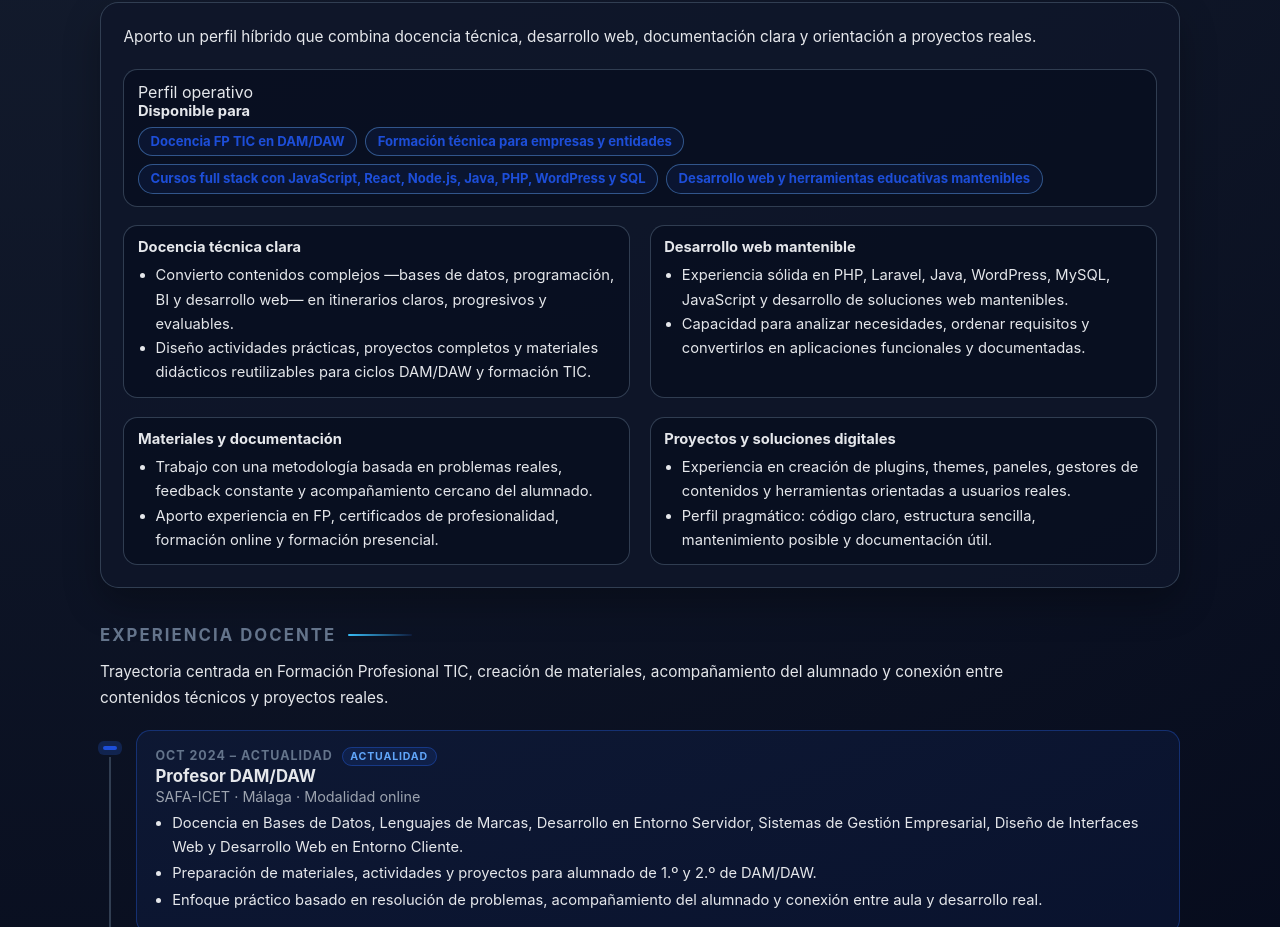
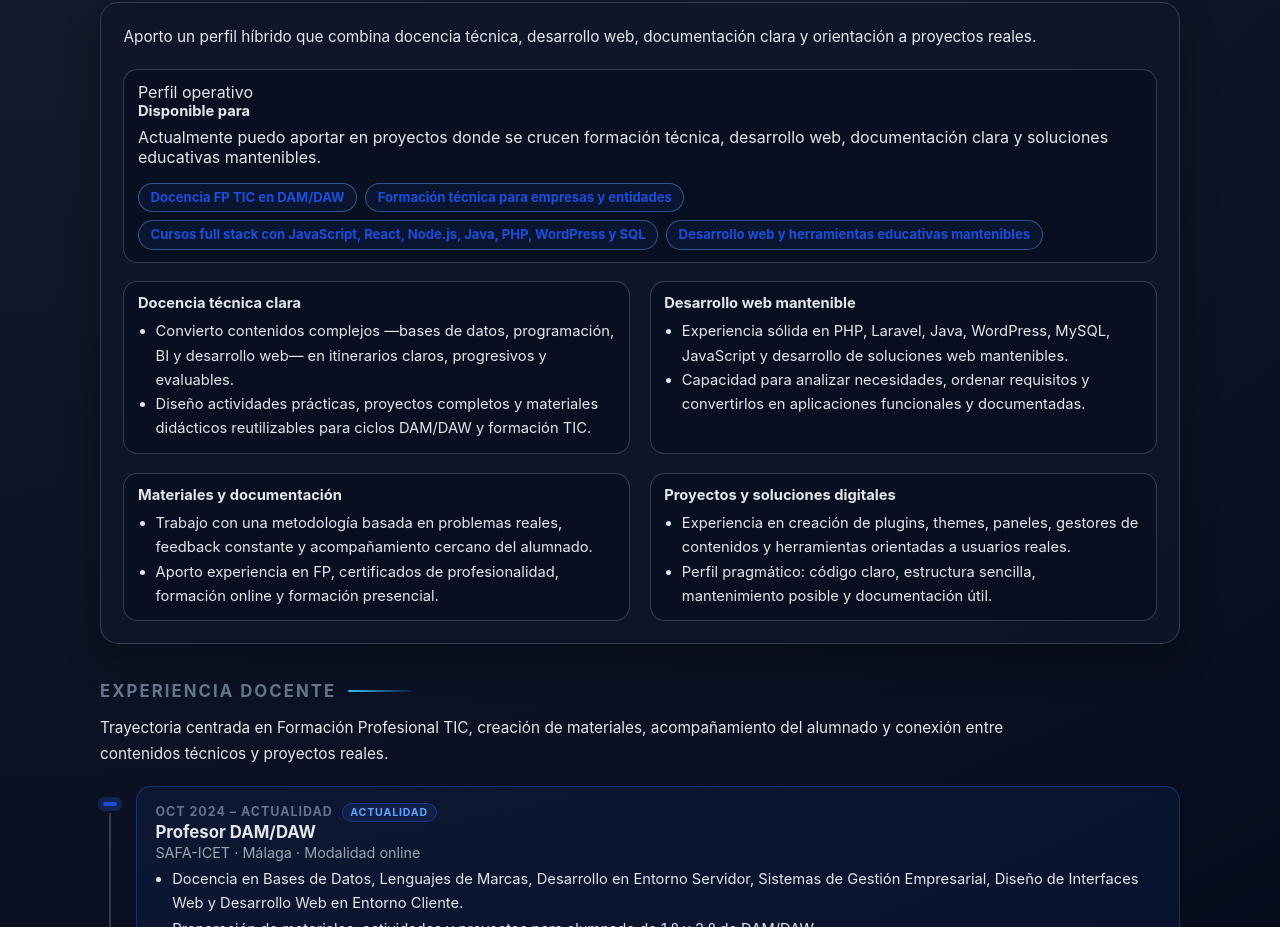
Before and after one commit to fpalacioschaves/cv-react, a React (Vite) app: page / in a window 1280 px wide. Shown: the part 1420-2347 px from the top of the page. Built offline with nearby package versions, Linux system fonts and the light colour scheme; no server answers.

Commit message:
Refine availability copy

```diff
--- a/src/data/offers.js
+++ b/src/data/offers.js
@@ -2,7 +2,10 @@ export const offers = {
   es: {
     title: 'Qué puedo aportar',
     intro: 'Aporto un perfil híbrido que combina docencia técnica, desarrollo web, documentación clara y orientación a proyectos reales.',
+    availableKicker: 'Perfil operativo',
     availableTitle: 'Disponible para',
+    availableIntro:
+      'Actualmente puedo aportar en proyectos donde se crucen formación técnica, desarrollo web, documentación clara y soluciones educativas mantenibles.',
     availableItems: [
       'Docencia FP TIC en DAM/DAW',
       'Formación técnica para empresas y entidades',
@@ -29,7 +32,10 @@ export const offers = {
   en: {
     title: 'What I bring',
     intro: 'I bring a hybrid profile combining technical teaching, web development, clear documentation and a project-oriented mindset.',
+    availableKicker: 'Operational profile',
     availableTitle: 'Available for',
+    availableIntro:
+      'I can currently contribute to projects where technical training, web development, clear documentation and maintainable educational solutions meet.',
     availableItems: [
       'Vocational IT teaching for DAM/DAW programmes',
       'Technical training for companies and organisations',
```
